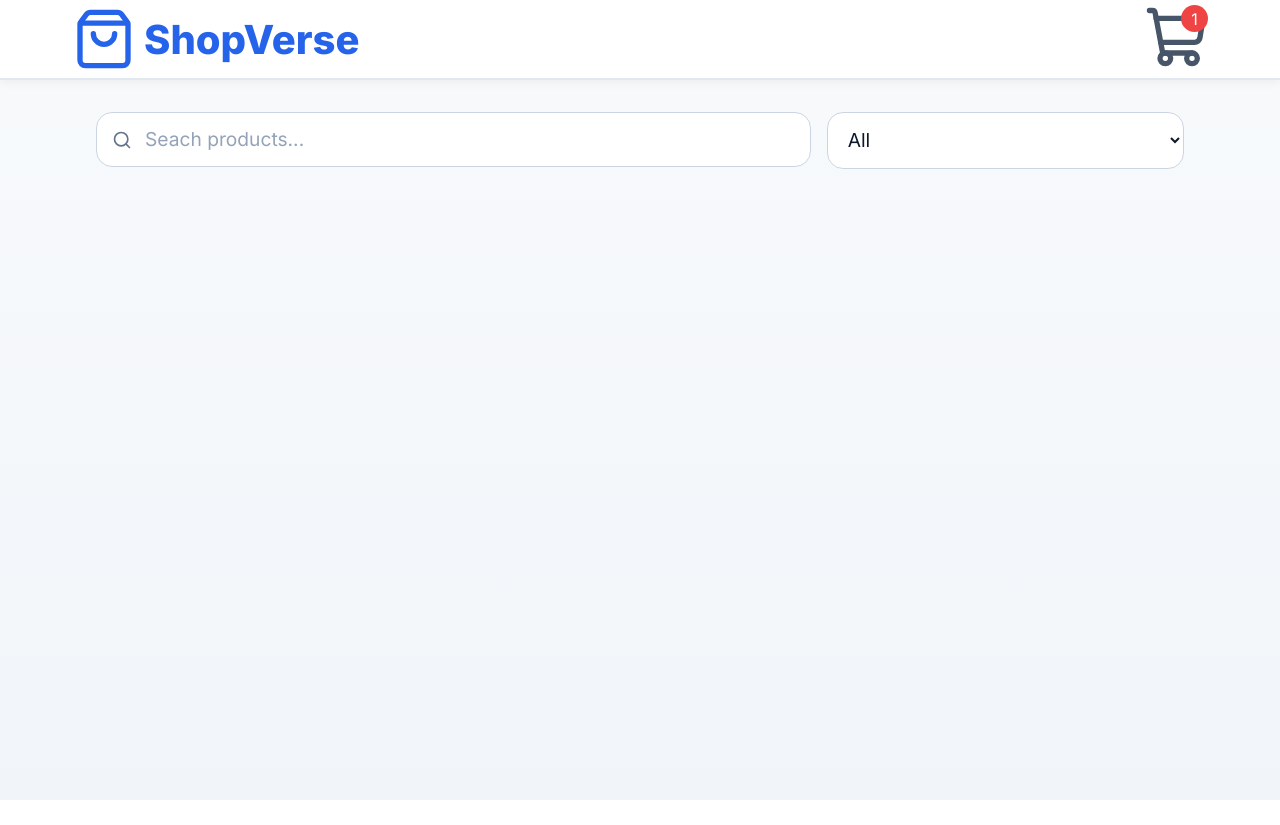
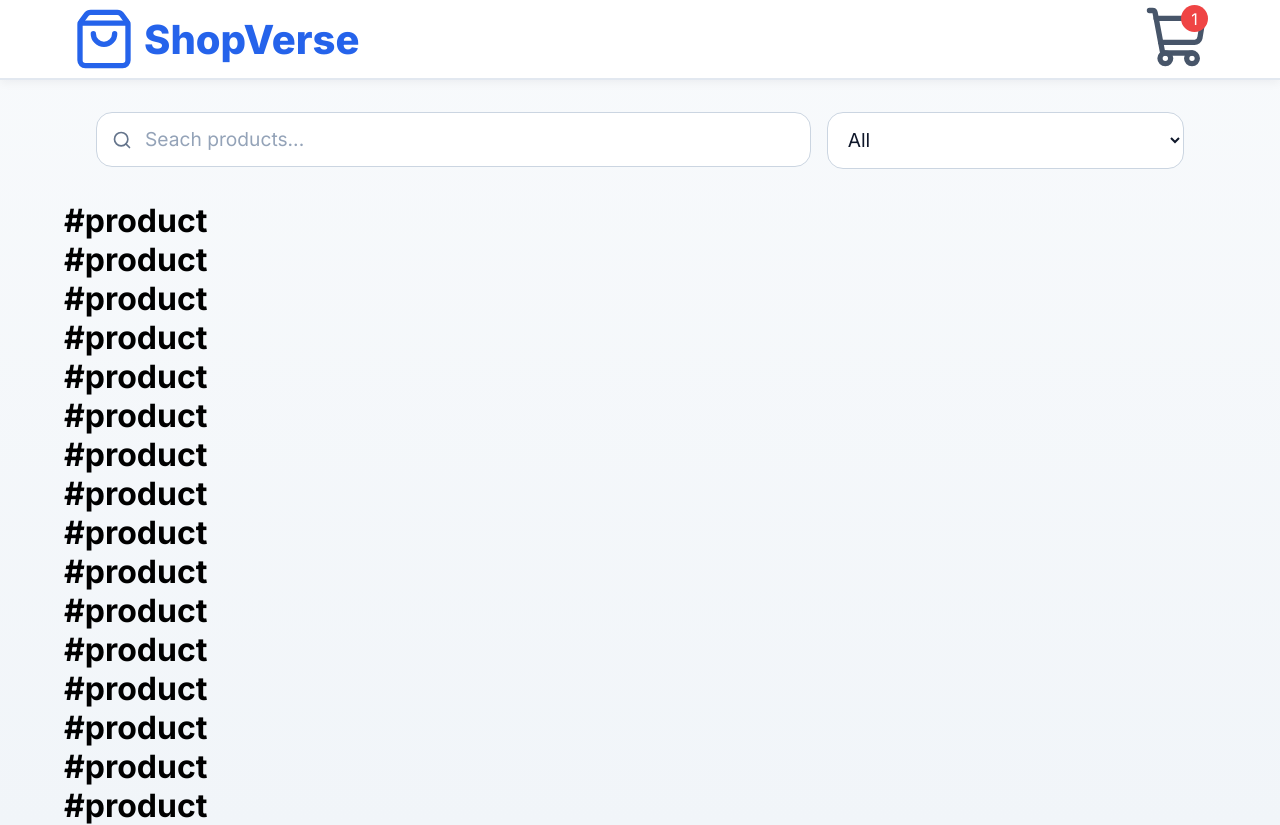
Before and after one commit to codewithyashsoni/ShopVerse, a React (Vite) app: page / in a window 1280 px wide. Before the commit the page ends 800 px from the top, so only its background shows below. Built offline with nearby package versions, Linux system fonts and the light colour scheme.

Commit message:
Added product grid

```diff
--- /dev/null
+++ b/src/components/ProductCard.jsx
@@ -0,0 +1,8 @@
+function ProductCard({product}){
+    return(
+        <div className="product-card">
+            <h1>#product</h1>
+        </div>
+    )
+}
+export default ProductCard
--- /dev/null
+++ b/src/components/ProductsGrid.jsx
@@ -0,0 +1,12 @@
+import ProductCard from "./ProductCard.jsx"
+
+function ProductsGrid({filteredProducts}){
+    return(
+        <div className="products-grid-container">
+            {filteredProducts.map((product) => (
+                <ProductCard key={product.id} product={product} />
+            ))}
+        </div>
+    )
+}
+export default ProductsGrid
--- a/src/pages/Home.jsx
+++ b/src/pages/Home.jsx
@@ -2,6 +2,7 @@ import { useState } from "react"
 import products from "../data/products.js"
 import SearchBar from "../components/SearchBar.jsx"
 import CategoryFilter from "../components/CategoryFilter.jsx"
+import ProductsGrid from "../components/ProductsGrid.jsx"
 
 function Home(){
     const [searchTerm, setSearchTerm] = useState("");
@@ -35,6 +36,7 @@ function Home(){
                 <CategoryFilter selectedCategory={selectedCategory}
                     setSelectedCategory={setSelectedCategory} />
             </div>
+            <ProductsGrid filteredProducts={filteredProducts} />
         </div>
     )
 }
```
